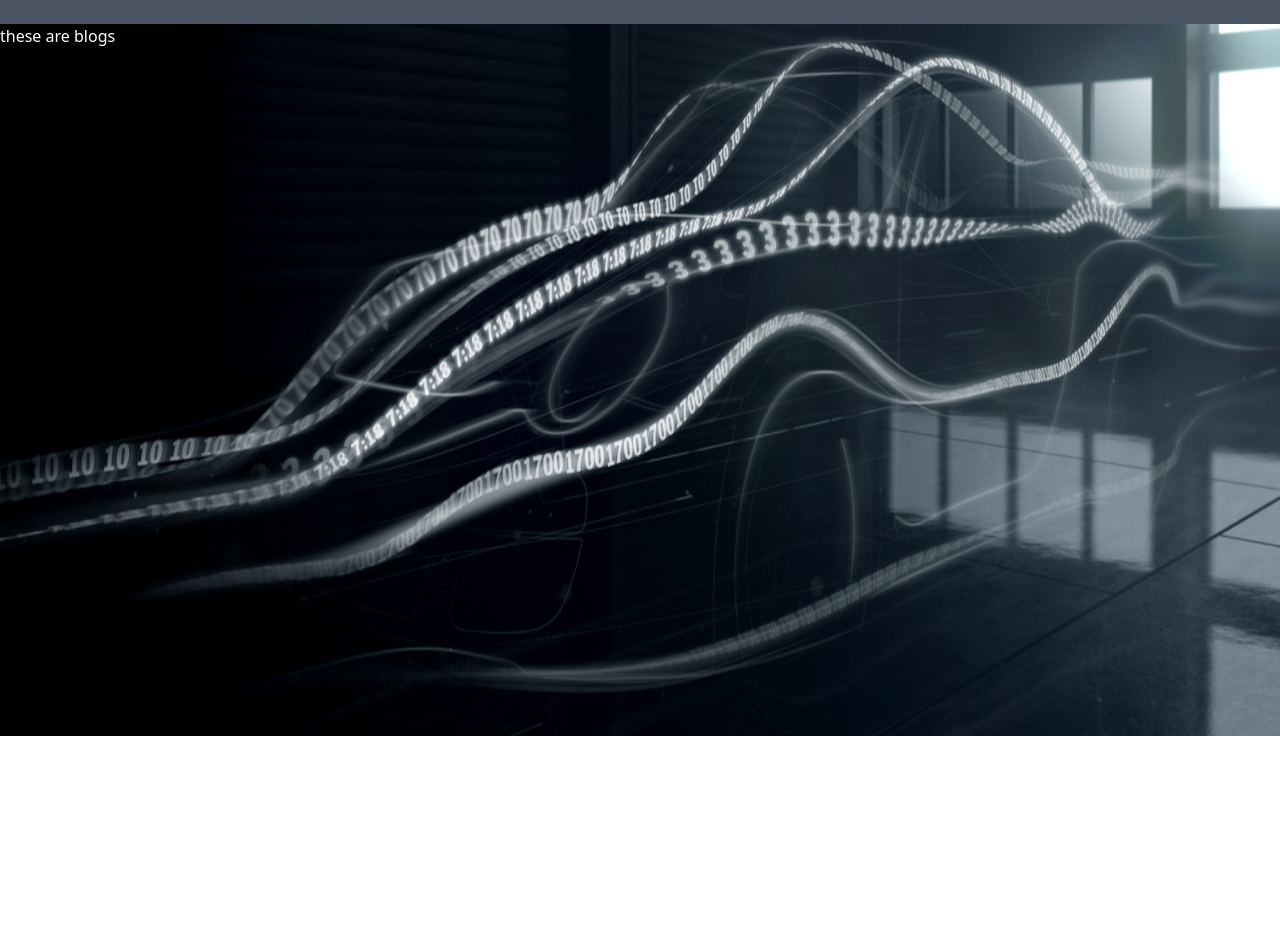
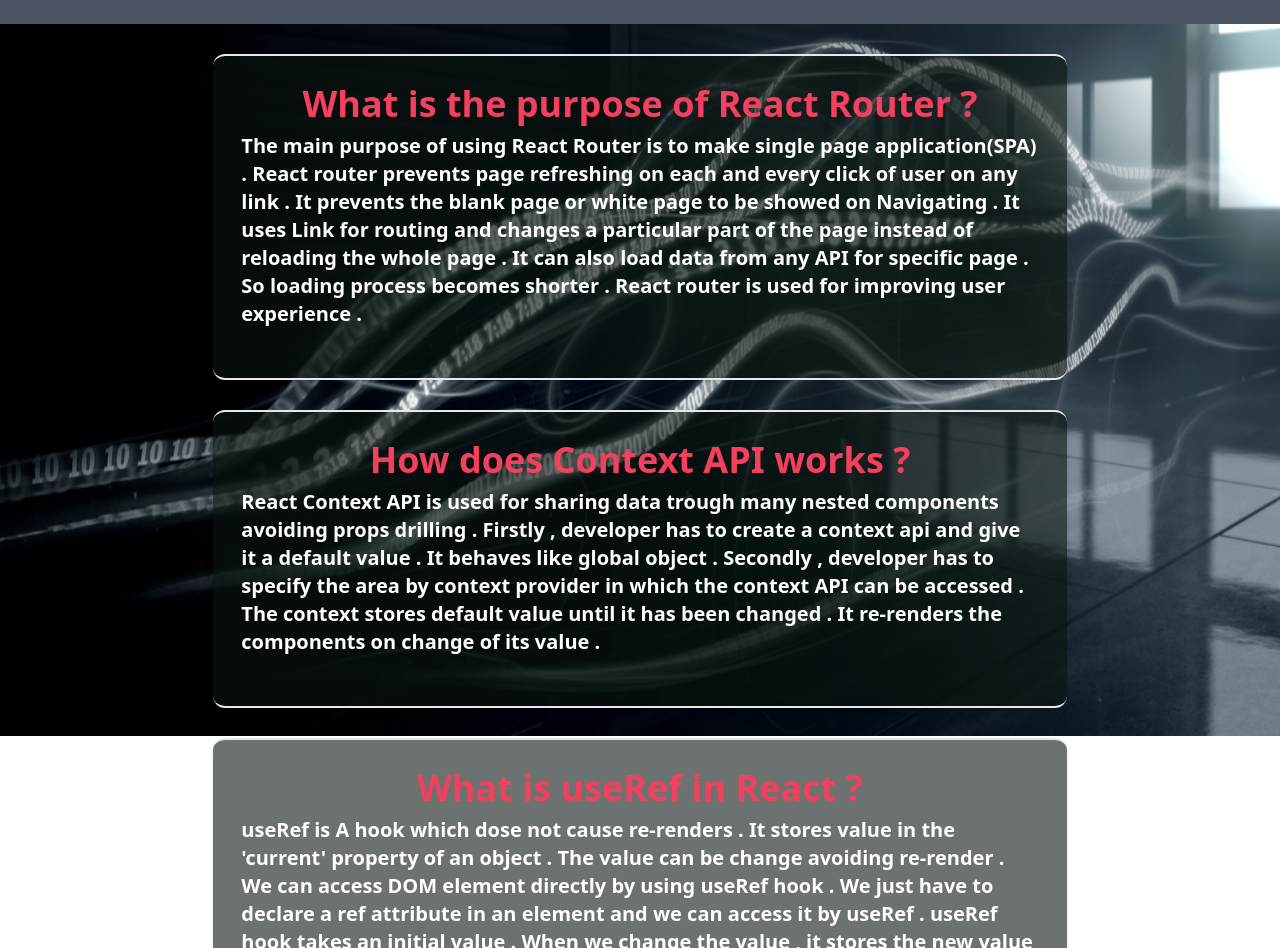
Before and after one commit to likhonalmamun/coders-zone, a React (Vite) app: page /Blogs in a window 1280 px wide. Shown: the part 64-1012 px from the top of the page. Before the commit the page ends 800 px from the top, so only its background shows below. Built offline with nearby package versions, Linux system fonts and the light colour scheme.

Commit message:
made error page responsive

```diff
--- a/src/Components/Blogs/Blogs.jsx
+++ b/src/Components/Blogs/Blogs.jsx
@@ -1,11 +1,46 @@
-import React from 'react';
+import React from "react";
 
 const Blogs = () => {
-    return (
-        <div>
-            these are blogs
-        </div>
-    );
+  return (
+    <>
+      <div className="w-2/3 mx-auto  my-[30px]  text-rose-500 bg-[rgba(10,20,15,0.6)] p-7 pb-[50px] border-y-2 rounded-xl shadow-md text-4xl font-bold">
+        <h1 className="text-center ">What is the purpose of React Router ?</h1>
+        <p className="text-white text-xl mt-2">
+          The main purpose of using React Router is to make single page
+          application(SPA) . React router prevents page refreshing on each and
+          every click of user on any link . It prevents the blank page or white
+          page to be showed on Navigating . It uses Link for routing and changes
+          a particular part of the page instead of reloading the whole page . It
+          can also load data from any API for specific page . So loading process
+          becomes shorter . React router is used for improving user experience .
+        </p>
+      </div>
+      <div className="w-2/3 mx-auto  my-[30px]  text-rose-500 bg-[rgba(10,20,15,0.6)] p-7 pb-[50px] border-y-2 rounded-xl shadow-md text-4xl font-bold">
+        <h1 className="text-center ">How does Context API works ?</h1>
+        <p className="text-white text-xl mt-2">
+          React Context API is used for sharing data trough many nested
+          components avoiding props drilling . Firstly , developer has to create
+          a context api and give it a default value . It behaves like global
+          object . Secondly , developer has to specify the area by context
+          provider in which the context API can be accessed . The context stores
+          default value until it has been changed . It re-renders the components
+          on change of its value .
+        </p>
+      </div>
+      <div className="w-2/3 mx-auto  my-[30px]  text-rose-500 bg-[rgba(10,20,15,0.6)] p-7 pb-[50px] border-y-2 rounded-xl shadow-md text-4xl font-bold">
+        <h1 className="text-center ">What is useRef in React ?</h1>
+        <p className="text-white text-xl mt-2">
+          useRef is A hook which dose not cause re-renders . It stores value in
+          the 'current' property of an object . The value can be change avoiding
+          re-render . We can access DOM element directly by using useRef hook .
+          We just have to declare a ref attribute in an element and we can
+          access it by useRef . useRef hook takes an initial value . When we
+          change the value , it stores the new value in 'current' property and
+          the old value in 'previous' property . We can access both of them .
+        </p>
+      </div>
+    </>
+  );
 };
 
 export default Blogs;
--- a/src/Components/Home/Home.jsx
+++ b/src/Components/Home/Home.jsx
@@ -7,7 +7,7 @@ const Home = () => {
   // console.log(topics);
   return (
     <>
-      <div className="w-2/3 mx-auto  my-[120px]  text-teal-300 bg-[rgba(10,20,15,0.6)] p-7 pb-[50px] border-y-2 rounded-xl shadow-md text-7xl font-bold ">
+      <div className="xl:w-[1200px] w-full mx-8 xl:mx-auto  my-[120px]  text-teal-300 bg-[rgba(10,20,15,0.6)] p-7 pb-[50px] border-y-2 rounded-xl shadow-md xl:text-7xl font-bold ">
         <h1 className="m-5"> Welcome To Our Site . </h1>
         <h1 className="m-5"> Make Your Self More Confident </h1>
         <h1 className="m-5"> About Skills .</h1>
@@ -19,10 +19,10 @@ const Home = () => {
         </Link>
 
       </div>
-      <div className="w-2/3 mx-auto  my-[120px]  text-rose-500 bg-[rgba(10,20,15,0.6)] p-7 pb-[50px] border-y-2 rounded-xl shadow-md text-5xl font-bold ">
+      <div className="xl:w-[1200px] w-full mx-8 xl:mx-auto  my-[120px]  text-rose-500 bg-[rgba(10,20,15,0.6)] p-7 pb-[50px] border-y-2 rounded-xl shadow-md xl:text-5xl font-bold ">
         <h1 className="text-center">Select Your Topic</h1>
       </div>
-      <div className="w-2/3 mx-auto  my-[120px] grid grid-cols-4 gap-5  bg-[rgba(10,20,15,0.6)] p-7 pb-[50px] border-y-2 rounded-xl shadow-md ">
+      <div className="xl:w-[1200px]  w-full mx-8 xl:mx-auto  my-[120px] grid md:grid-cols-2 lg:grid-cols-3 xl:grid-cols-4 gap-5  bg-[rgba(10,20,15,0.6)] p-7 pb-[50px] border-y-2 rounded-xl shadow-md ">
         {topics.map((topic) => (
           <Topic key={topic.id} topic={topic}></Topic>
         ))}
--- a/src/Components/Question/Question.jsx
+++ b/src/Components/Question/Question.jsx
@@ -2,7 +2,7 @@ import React, { useState } from "react";
 import "./Question.css";
 
 import {
-  ArrowDownIcon,
+  ArrowDownIcon, EyeIcon,
   InformationCircleIcon,
 } from "@heroicons/react/24/solid";
 const Question = ({ questionData, sn, notify }) => {
@@ -38,7 +38,7 @@ const Question = ({ questionData, sn, notify }) => {
           onClick={() => setVisible(!visible)}
           className=" text-2xl hover:bg-transparent hover:border-2 border-rose-500 duration-200 hover:text-rose-500  block text-center mx-auto rounded-lg py-2 px-7  m bg-rose-600  text-white font-semibold"
         >
-          See Answer <ArrowDownIcon className="h-6 w-6 inline-block" />
+          See Answer <EyeIcon className="h-6 w-6 inline-block" />
         </button>
         <h1
           className={`text-white text-center text-2xl labels block hover:border-y-[1px] ${
--- a/src/Components/Topic/Topic.jsx
+++ b/src/Components/Topic/Topic.jsx
@@ -5,7 +5,7 @@ const Topic = ({ topic }) => {
   const { id, name, logo, total } = topic;
   return (
     <div className="border-x-2 rounded-xl border-rose-500 py-3 px-1 shadow-xl">
-      <img src={logo} alt="" />
+      <img className="w-full" src={logo} alt="" />
       <div className=" flex justify-between items-center p-3 ">
         <div>
           <h1 className="text-xl text-teal-300 font-bold ">{name}</h1>
--- a/src/Error.jsx
+++ b/src/Error.jsx
@@ -2,7 +2,10 @@ import React from "react";
 
 const Error = () => {
   return (
-    <div className="my-[30vh] mx-auto w-2/3 p-10 border-y-4 text-6xl font-semibold text-center text-rose-600 border-y-rose-500 rounded-lg bg-[rgba(130,253,239,0.67)] ">
+    <div
+      className="my-[30vh] mx-3 md:mx-auto xl:w-2/3 md:w-10/12 p-10 border-y-4 text-2xl sm:text-3xl md:text-5xl lg:text-6xl font-semibold
+     text-center text-rose-600 border-y-rose-500 rounded-lg bg-[rgba(130,253,239,0.67)] "
+    >
       <h1 className="text-gray-700">An unexpected error occurred !</h1>
       <h1>Server responded with 404 !</h1>
     </div>
```
